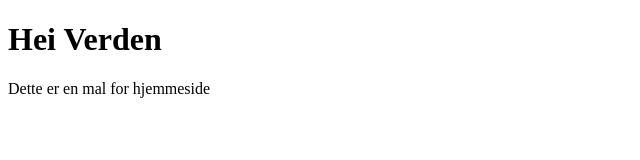
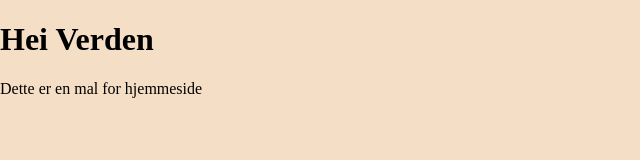
Before and after one commit to Laykajenta/template, a plain HTML site: page index.html in a window 1280 px wide. Shown: the whole page, without its empty margins (0-640 px from the left). Drawn offline with Linux system fonts and the light colour scheme; a web font is replaced by a local one.

Commit message:
lagt til litt mer styling

```diff
--- a/style.css
+++ b/style.css
@@ -1,3 +1,8 @@
+html{
+    box-sizing: border-box;
+}
 body{
     font-family: "Playwrite NO";
+    margin: 0;
+    background-color: rgb(244, 223, 198);
 }
```
